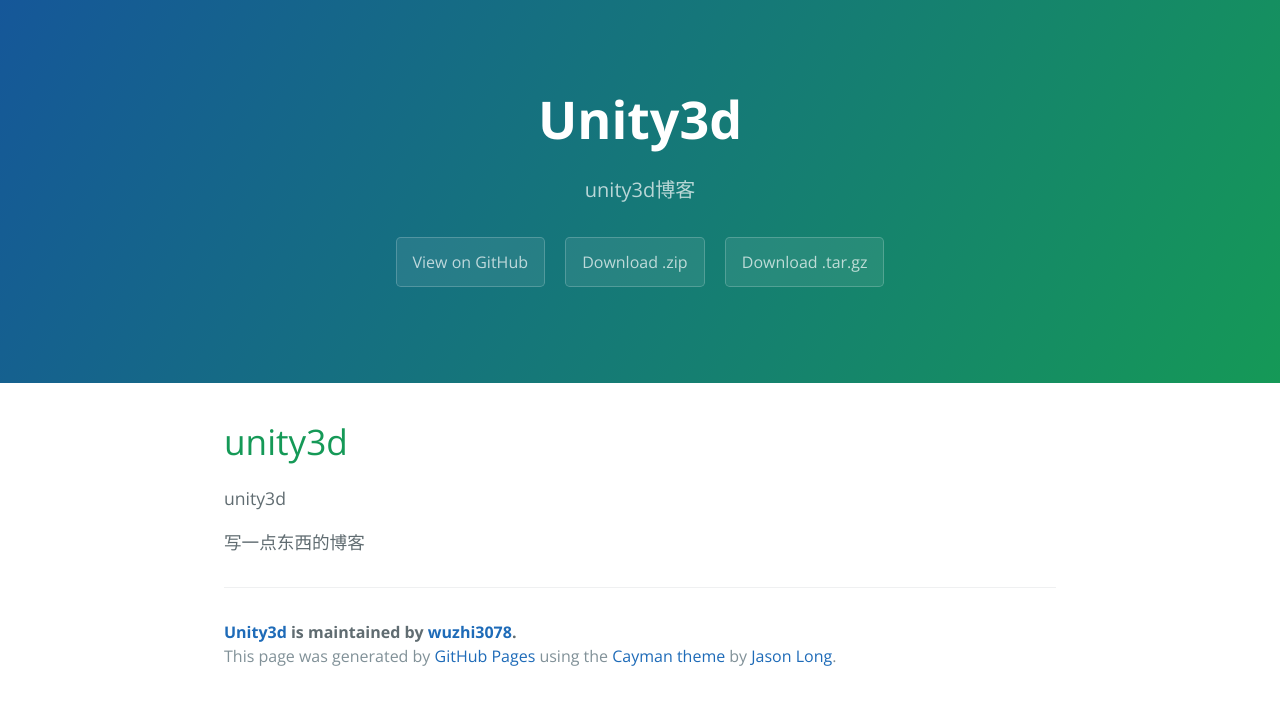
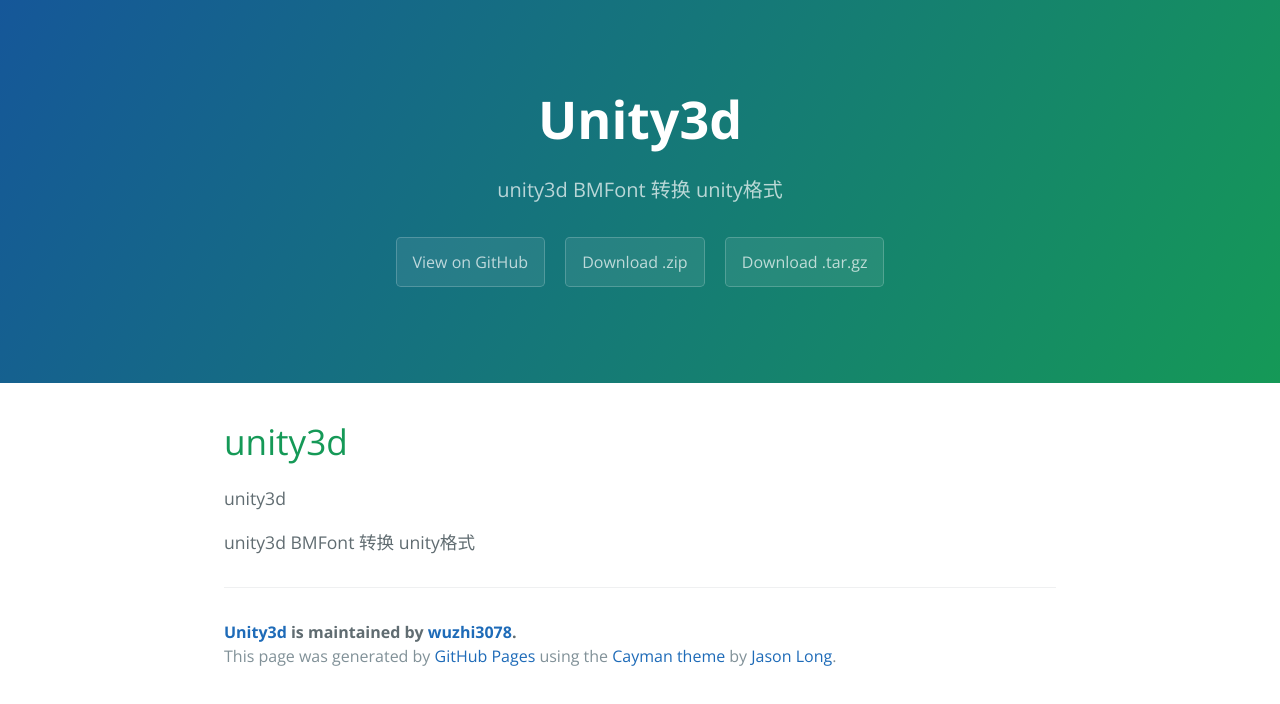
Before and after one commit to wuzhi3078/unity3d, a plain HTML site: page index.html in a window 1280 px wide. Drawn offline with nearby package versions, Linux system fonts and the light colour scheme.

```diff
--- a/index.html
+++ b/index.html
@@ -12,7 +12,7 @@
   <body>
     <section class="page-header">
       <h1 class="project-name">Unity3d</h1>
-      <h2 class="project-tagline">unity3d博客</h2>
+      <h2 class="project-tagline">unity3d BMFont 转换 unity格式</h2>
       <a href="https://github.com/wuzhi3078/unity3d" class="btn">View on GitHub</a>
       <a href="https://github.com/wuzhi3078/unity3d/zipball/master" class="btn">Download .zip</a>
       <a href="https://github.com/wuzhi3078/unity3d/tarball/master" class="btn">Download .tar.gz</a>
@@ -24,7 +24,7 @@
 
 <p>unity3d</p>
 
-<p>写一点东西的博客</p>
+<p>unity3d BMFont 转换 unity格式</p>
 
       <footer class="site-footer">
         <span class="site-footer-owner"><a href="https://github.com/wuzhi3078/unity3d">Unity3d</a> is maintained by <a href="https://github.com/wuzhi3078">wuzhi3078</a>.</span>
--- a/params.json
+++ b/params.json
@@ -1 +1 @@
-{"name":"Unity3d","tagline":"unity3d博客","body":"# unity3d\r\nunity3d\r\n\r\n写一点东西的博客","google":"","note":"Don't delete this file! It's used internally to help with page regeneration."}
+{"name":"Unity3d","tagline":"unity3d BMFont 转换 unity格式","body":"# unity3d\r\nunity3d\r\n\r\nunity3d BMFont 转换 unity格式","google":"","note":"Don't delete this file! It's used internally to help with page regeneration."}
```
